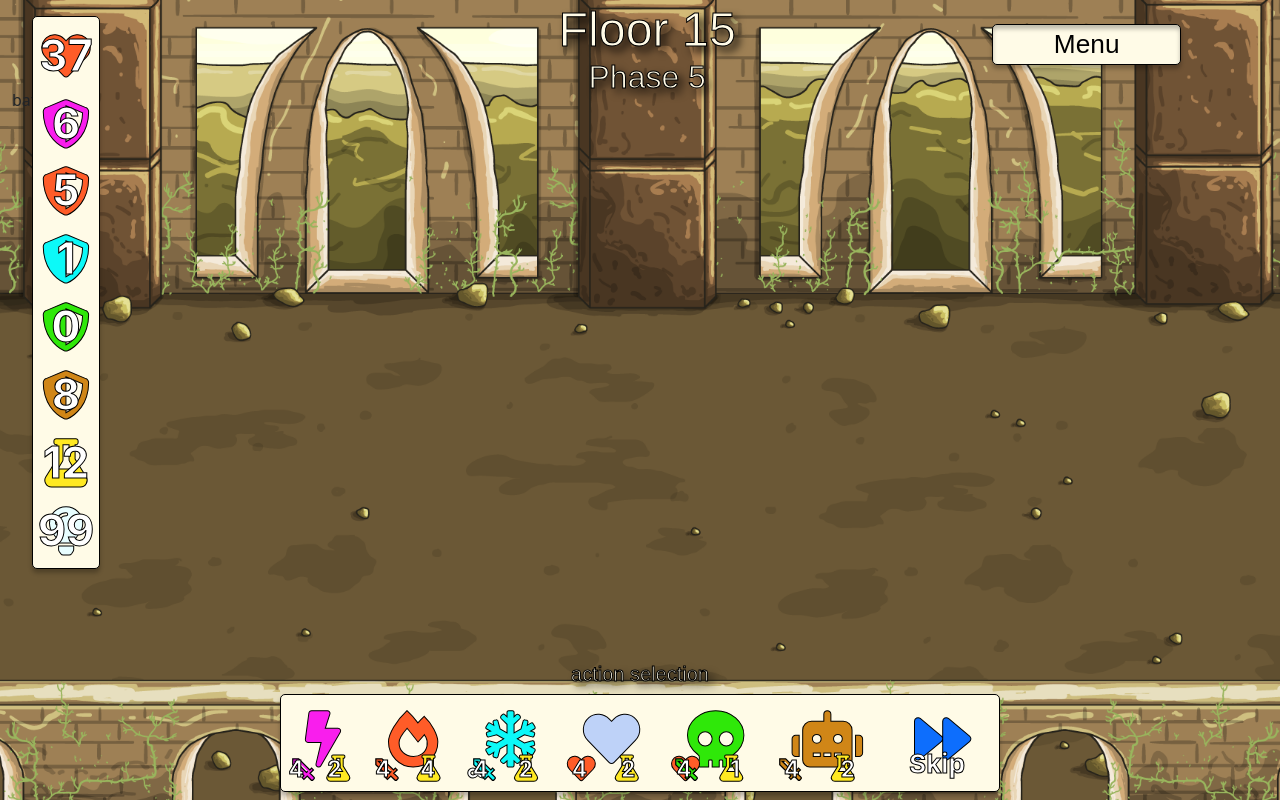
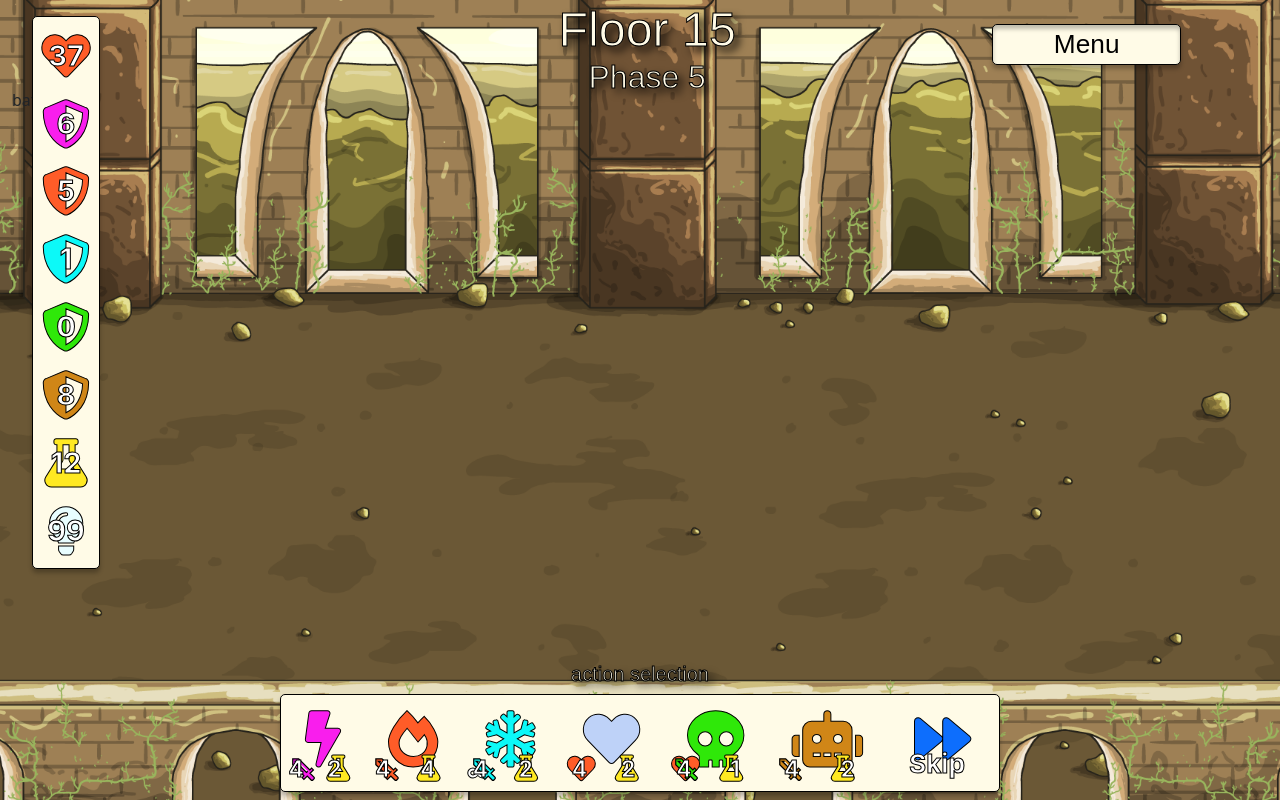
Before and after one commit to JorisPaarde/Hubris, a Django app: page /battle/ in a window 1280 px wide. Run offline with Django 3.2, Linux system fonts and the light colour scheme; some web fonts are replaced.

Commit message:
Corrected stats number font size

```diff
--- a/battle/static/battle/css/battle.css
+++ b/battle/static/battle/css/battle.css
@@ -33,7 +33,7 @@
 }
 
 .stat-icon .stat-number{
-    font-size: 0.9em;
+    font-size: 0.6em;
 }
 
 .action-stats{
```
